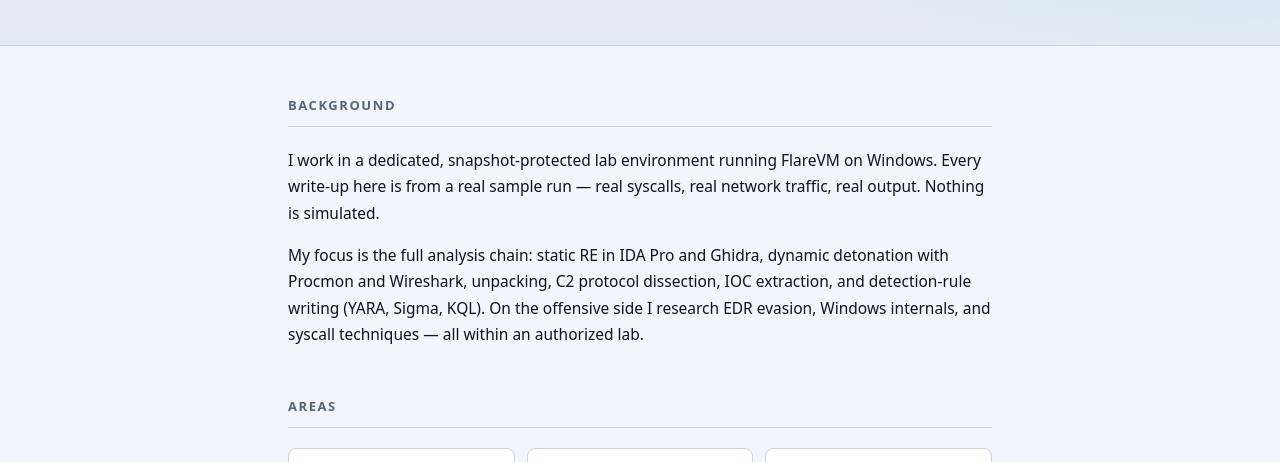
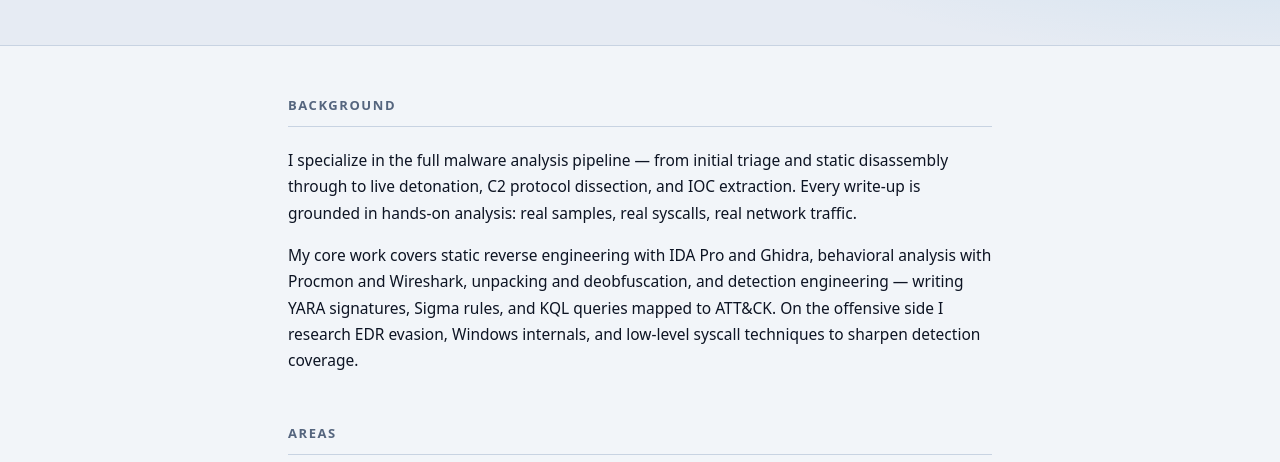
Before and after one commit to BlackXero1/0X1, a plain HTML site: page about.html in a window 1280 px wide. Shown: the part 267-729 px from the top of the page. Drawn offline with Linux system fonts and the light colour scheme.

Commit message:
Update about bio — match portfolio, remove lab specifics
Co-Authored-By: Claude Sonnet 4.6 <noreply@anthropic.com>

```diff
--- a/about.html
+++ b/about.html
@@ -126,8 +126,8 @@ footer a{color:var(--accent)}
 
     <div class="section bio">
       <h2>Background</h2>
-      <p>I work in a dedicated, snapshot-protected lab environment running FlareVM on Windows. Every write-up here is from a real sample run — real syscalls, real network traffic, real output. Nothing is simulated.</p>
-      <p>My focus is the full analysis chain: static RE in IDA Pro and Ghidra, dynamic detonation with Procmon and Wireshark, unpacking, C2 protocol dissection, IOC extraction, and detection-rule writing (YARA, Sigma, KQL). On the offensive side I research EDR evasion, Windows internals, and syscall techniques — all within an authorized lab.</p>
+      <p>I specialize in the full malware analysis pipeline — from initial triage and static disassembly through to live detonation, C2 protocol dissection, and IOC extraction. Every write-up is grounded in hands-on analysis: real samples, real syscalls, real network traffic.</p>
+      <p>My core work covers static reverse engineering with IDA Pro and Ghidra, behavioral analysis with Procmon and Wireshark, unpacking and deobfuscation, and detection engineering — writing YARA signatures, Sigma rules, and KQL queries mapped to ATT&amp;CK. On the offensive side I research EDR evasion, Windows internals, and low-level syscall techniques to sharpen detection coverage.</p>
     </div>
 
     <div class="section">
```
